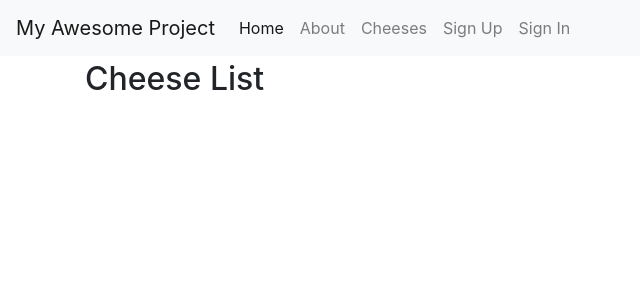
After one commit to ShvachkoAnton/new, a Django app: page /cheeses/ in a window 1280 px wide. The commit adds this page. Shown: the top 300 px of the page, without its empty margins (0-640 px from the left). Run offline with Django 3.2, Linux system fonts and the light colour scheme; data that the repository does not hold is empty; some libraries are stand-ins or nearby versions.

Commit message:
cheese list

```diff
--- a/cheeses/models.py
+++ b/cheeses/models.py
@@ -1,5 +1,6 @@
 import autoslug
 from django.db import models
+from django.http.response import HttpResponse, HttpResponsePermanentRedirect
 from model_utils.models import TimeStampedModel
 from autoslug import AutoSlugField
 
--- /dev/null
+++ b/cheeses/urls.py
@@ -0,0 +1,8 @@
+from django.urls import path
+
+from .views import CheeseListView
+
+
+urlpatterns=[path('', CheeseListView.as_view(), name='list' ),
+
+]
--- a/cheeses/views.py
+++ b/cheeses/views.py
@@ -1,3 +1,11 @@
+
 from django.shortcuts import render
+from django.views.generic import ListView,DetailView
+from .models import Cheese
+
+class CheeseListView(ListView):
+    model=Cheese
+    template_name="cheeses/cheeses.html"
+    context_object_name="cheeses"
 
 # Create your views here.
--- a/config/urls.py
+++ b/config/urls.py
@@ -1,3 +1,4 @@
+
 from django.conf import settings
 from django.conf.urls.static import static
 from django.contrib import admin
@@ -15,6 +16,7 @@ urlpatterns = [
     # User management
     path("users/", include("my_awesome_project.users.urls", namespace="users")),
     path("accounts/", include("allauth.urls")),
+    path("cheeses/", include("cheeses.urls"))
     # Your stuff: custom urls includes go here
 ] + static(settings.MEDIA_URL, document_root=settings.MEDIA_ROOT)
 
--- a/my_awesome_project/templates/base.html
+++ b/my_awesome_project/templates/base.html
@@ -58,6 +58,13 @@
             <li class="nav-item">
               <a class="nav-link" href="{% url 'about' %}">About</a>
             </li>
+            <li class="nav-item">
+              <a class="nav-link" href="{% url  'list' %}" >Cheeses</a>
+            </li>
+
+
+
+
             {% if request.user.is_authenticated %}
               <li class="nav-item">
                 {# URL provided by django-allauth/account/urls.py #}
--- /dev/null
+++ b/my_awesome_project/templates/cheeses/cheeses.html
@@ -0,0 +1,17 @@
+{% extends "base.html" %}
+{% block title %} Cheese List {% endblock title  %}
+
+
+
+{% block content %}
+<h2>Cheese List</h2>
+
+<ul>
+{% for cheese in cheeses  %}
+<li><a href="#TODO">{{cheese.name}}</a>  </li>
+{% endfor %}
+
+</ul>
+
+
+{% endblock content  %}
```
